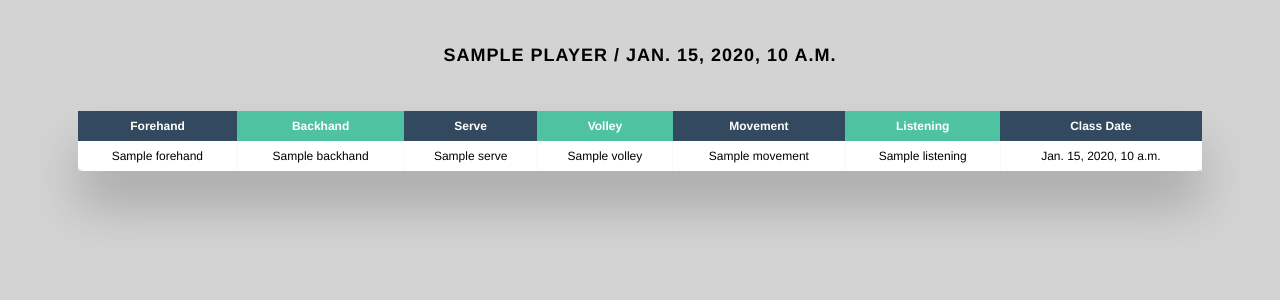
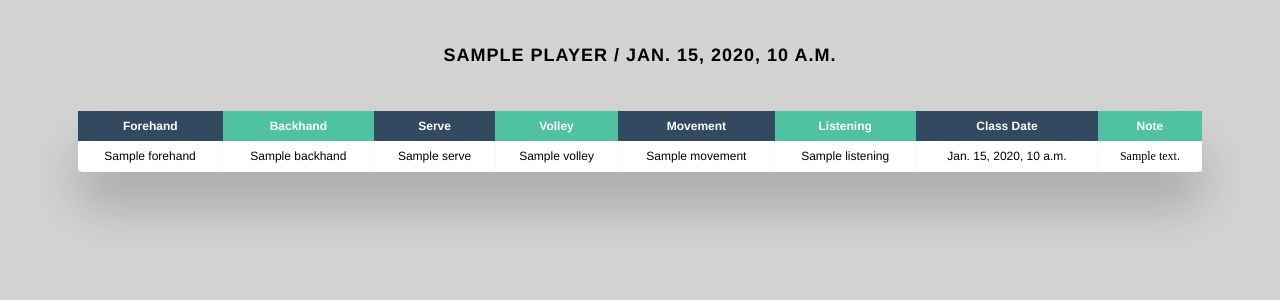
Before and after one commit to SamiTalebian/tennisAnalysis, a Django app: template analysis/templates/analysis/detail.html in a window 1280 px wide. Shown: the top 300 px of the page. Run offline with Django 3.2, Linux system fonts and the light colour scheme; the template is opened without the code that fills it: most values are stand-ins (such as "Sample title", 1, 10 or a date in 2020).

Commit message:
adding note and class date to UI

```diff
--- a/analysis/static/style.css
+++ b/analysis/static/style.css
@@ -16,7 +16,9 @@ h2{
     color: black;
     padding: 30px 0;
 }
-
+.note{
+    font-family: "B-Nazanin";
+}
 /* Table Styles */
 
 .table-wrapper{
--- a/analysis/templates/analysis/detail.html
+++ b/analysis/templates/analysis/detail.html
@@ -17,6 +17,7 @@
                     <th>Movement</th>
                     <th>Listening</th>
                     <th>Class Date</th>
+                    <th>Note</th>
                 </tr>
                 </thead>
                 <tbody>
@@ -28,7 +29,8 @@
                     <td>{{record.volley}}</td>
                     <td>{{record.movement}}</td>
                     <td>{{record.listening}}</td>
-                    <td>{{record.date_created}}</td>
+                    <td>{{record.class_date}}</td>
+                    <td class="note">{{record.note}}</td>
                 </tr>
                 {% endfor %}
                 <tbody>
```
Also changed, not shown: db.sqlite3.
